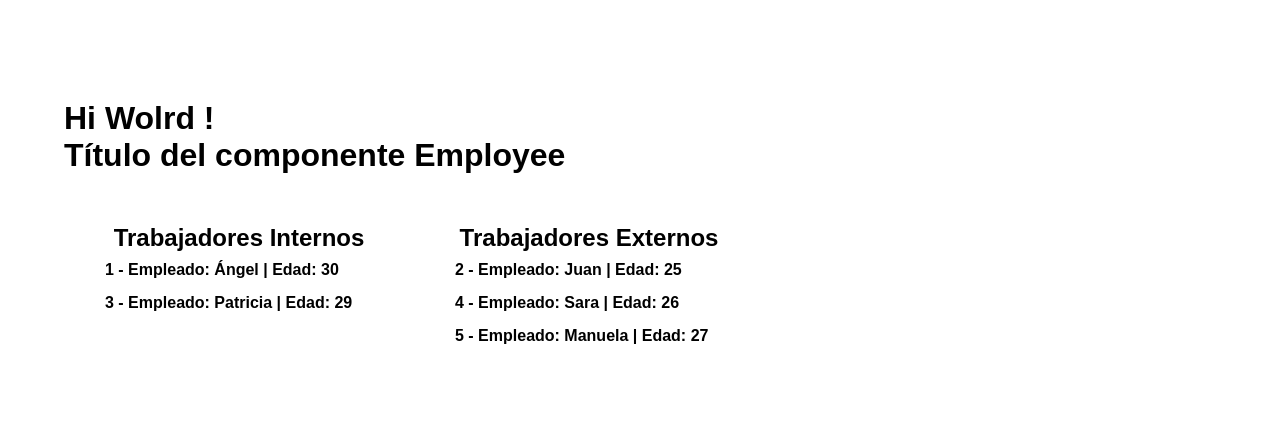
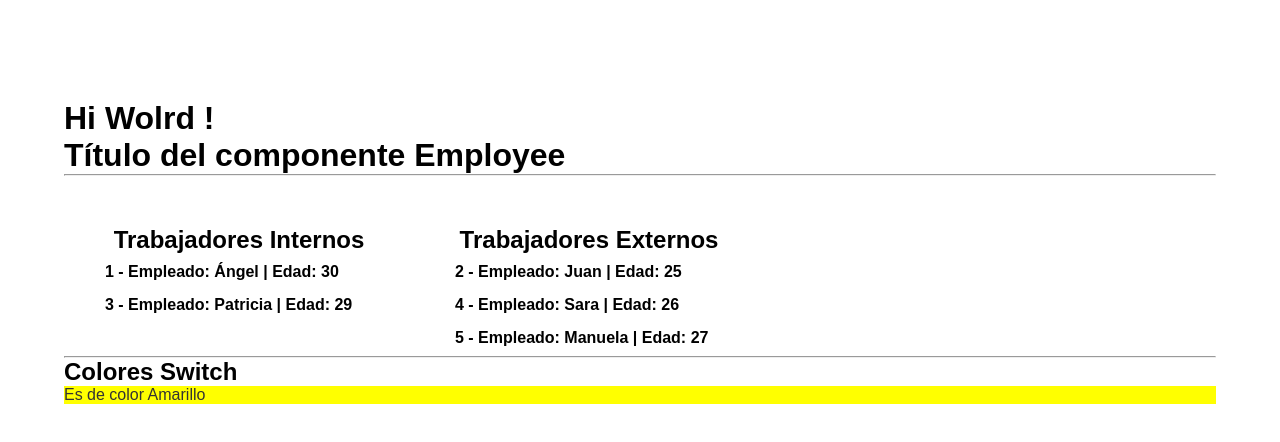
Before and after one commit to angelherce/udemy-angular-01, an Angular app in the folder curso-angular-01/: page / in a window 1280 px wide. Shown: the top 442 px of the page. Built offline with nearby package versions, Linux system fonts and the light colour scheme.

Commit message:
Sección 05: V025 - Directiva ngSwitch y ngStyle - Se ha establecido la directiva ngSwitch y ngStyle en la plantilla HTML del componente Employee. - Se ha añadido la documentación correspondiente a lo que se ha realizado.

```diff
--- a/curso-angular-01/src/app/components/employee/employee.component.html
+++ b/curso-angular-01/src/app/components/employee/employee.component.html
@@ -1,4 +1,7 @@
 <h1>{{title}}</h1>
+
+<hr/>
+
 <div id="employees">
    <div>
       <h2>Trabajadores Internos</h2>
@@ -18,3 +21,13 @@
       </ul>
    </div>
 </div>
+
+<hr/>
+
+<h2>Colores Switch</h2>
+<div id="colors" [ngSwitch]="color">
+   <p *ngSwitchCase="'cyan'" [ngStyle]="{'background-color': color, 'color': '#FFF' }">Es de color Cian</p>
+   <p *ngSwitchCase="'red'" [ngStyle]="{'background-color': color, 'color': '#FFF' }">Es de color Rojo</p>
+   <p *ngSwitchCase="'green'" [ngStyle]="{'background-color': color, 'color': '#FFF' }">Es de color Verde</p>
+   <p *ngSwitchCase="'yellow'" [ngStyle]="{'background-color': color, 'color': '#333' }">Es de color Amarillo</p>
+</div>
--- a/curso-angular-01/src/app/components/employee/employee.component.ts
+++ b/curso-angular-01/src/app/components/employee/employee.component.ts
@@ -10,6 +10,8 @@ export class EmployeeComponent{
    public title: string = 'Título del componente Employee';
    public employees: Array<Employee>;
 
+   public color: string;
+
    public constructor() {
       this.employees = [];
       this.employees.push( new Employee( 'Ángel', 30, false ) );
@@ -17,6 +19,8 @@ export class EmployeeComponent{
       this.employees.push( new Employee( 'Patricia', 29, false ) );
       this.employees.push( new Employee( 'Sara', 26, true ) );
       this.employees.push( new Employee( 'Manuela', 27, true ) );
+
+      this.color = 'yellow';
    }
 
    public switchExternal( employee: Employee ): void{
```
Also changed, not shown: 1 other file (tests, documents, lock files or other folders).
